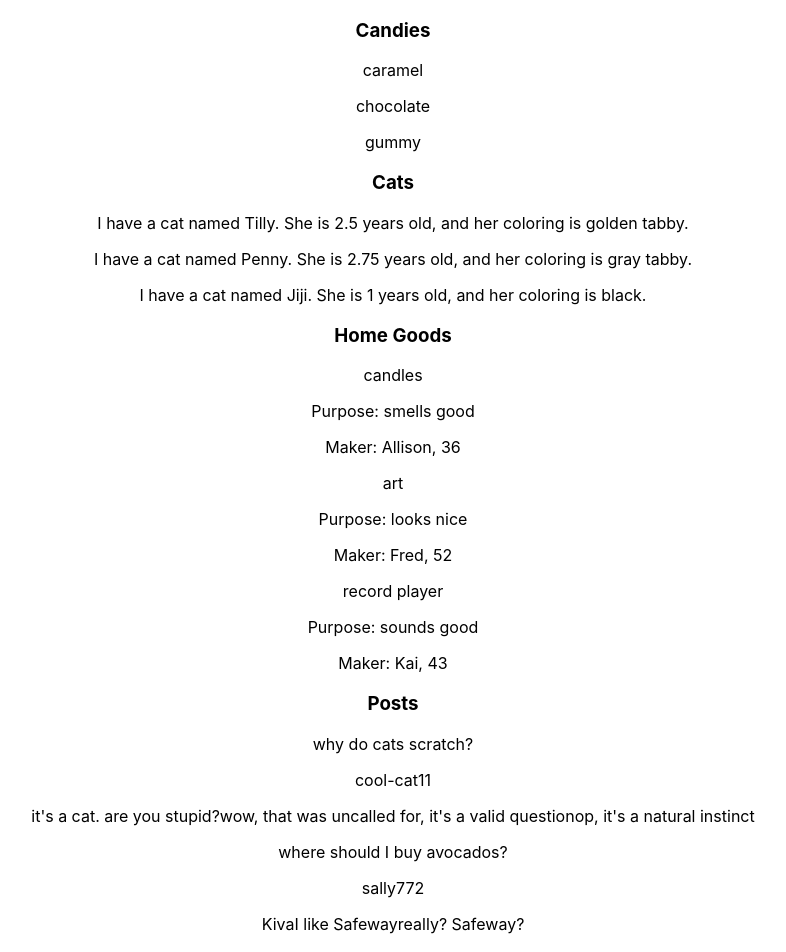
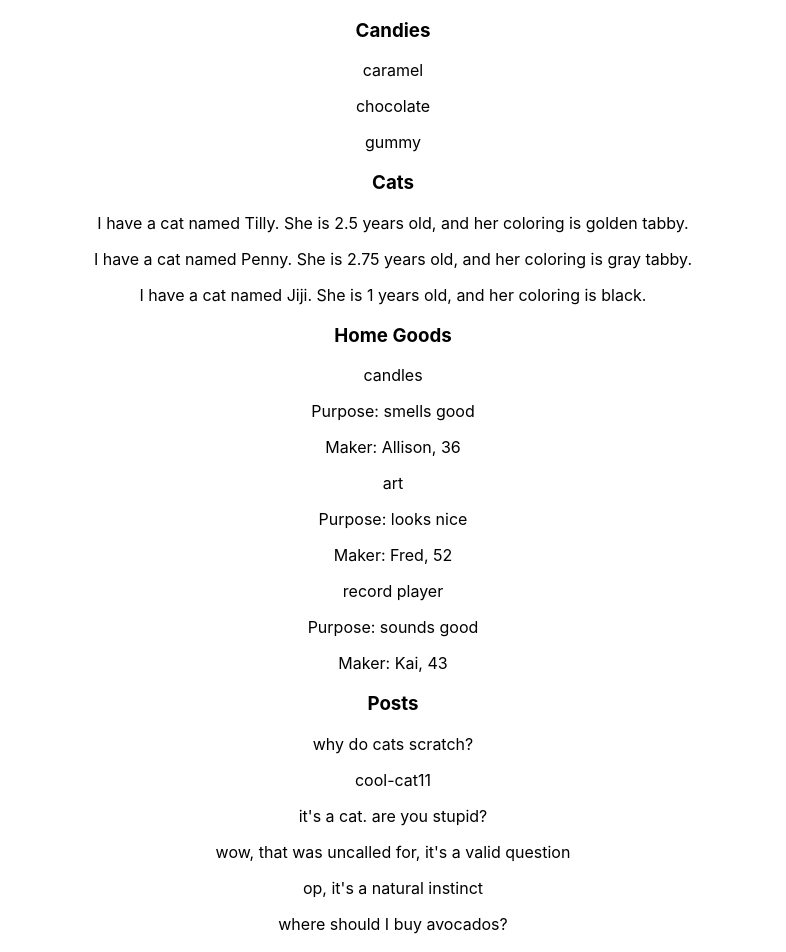
Before and after one commit to ClareMcDonald/react-display-a-list-practice, a React (Create React App) app: page / in a window 1280 px wide. Shown: the top 952 px of the page, without its empty margins (247-1033 px from the left). Built offline with nearby package versions, Linux system fonts and the light colour scheme.

Commit message:
array in array in Posts displays

```diff
--- a/src/PostItem.js
+++ b/src/PostItem.js
@@ -1,4 +1,5 @@
 import React from 'react';
+import PostReplyItem from './PostReplyItem';
 
 export default function PostItem({
   questionProp,
@@ -8,6 +9,6 @@ export default function PostItem({
   return <div className="post-item">
     <p>{questionProp}</p>
     <p>{userProp}</p>
-    <p>{repliesProp}</p>
+    <p>{repliesProp.map((reply, i) => <PostReplyItem key={reply, i} reply={reply}/>)}</p>
   </div>;
 }
--- /dev/null
+++ b/src/PostReplyItem.js
@@ -0,0 +1,7 @@
+import React from 'react';
+
+export default function PostReplyItem({ reply }) {
+  return <div className="reply-item">
+    <p>{reply}</p>
+  </div>;
+}
```
